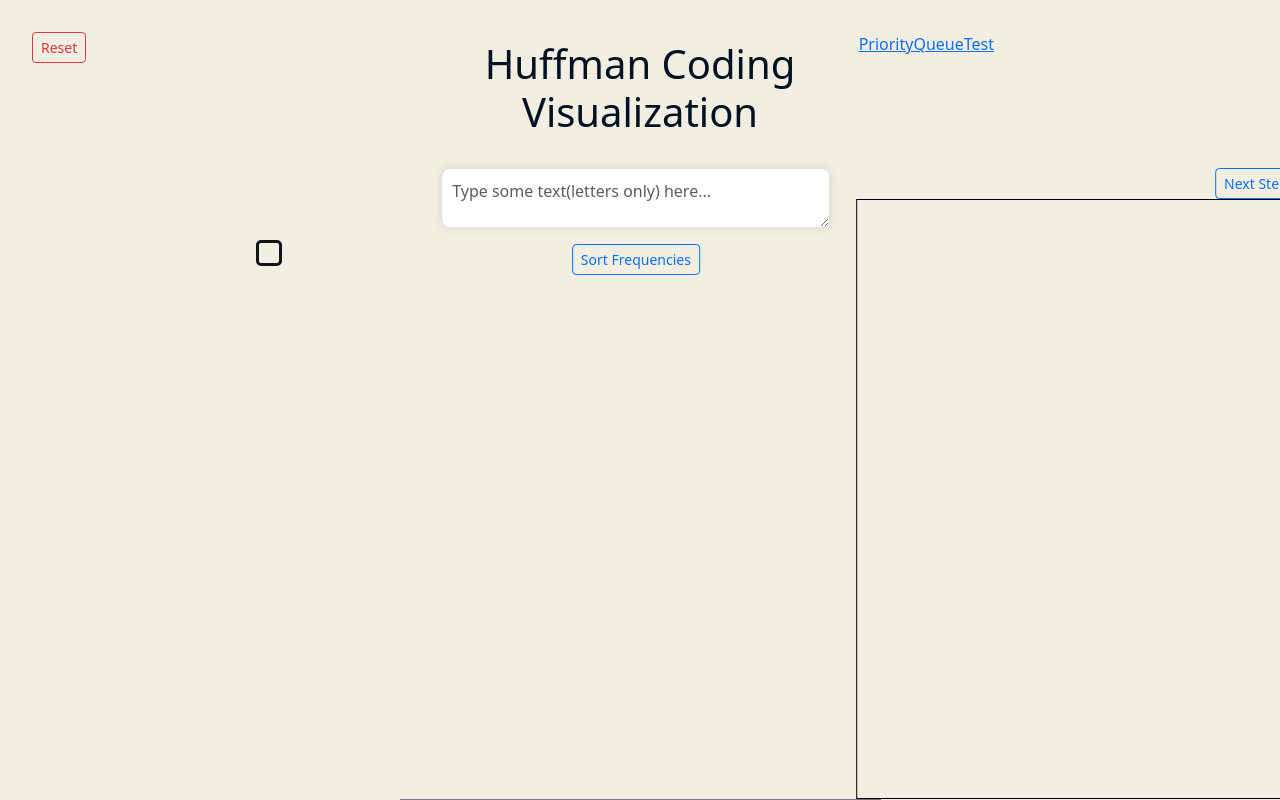
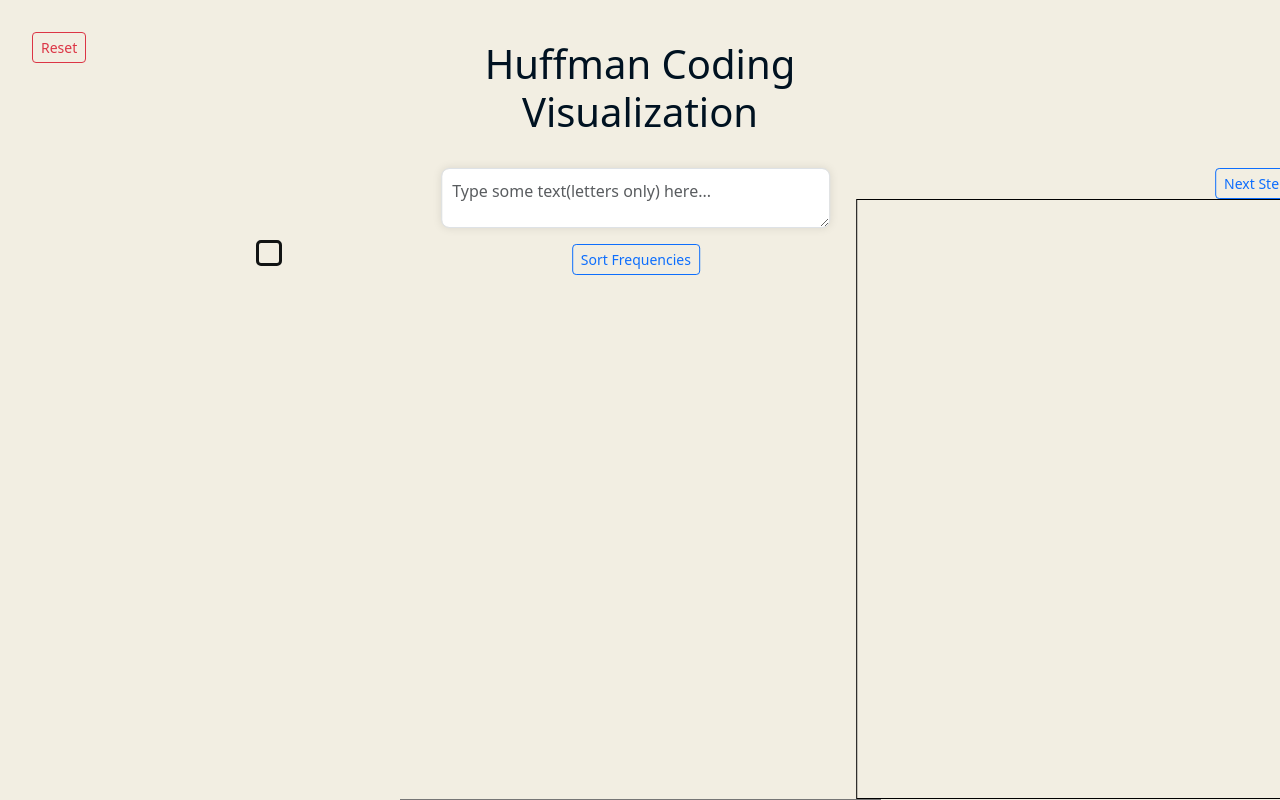
Before and after one commit to saathvikpd/HuffmanViz, a SvelteKit app: page / in a window 1280 px wide. Shown: the top 800 px of the page. Built offline with nearby package versions, Linux system fonts and the light colour scheme.

Commit message:
Update +page.svelte

```diff
--- a/src/routes/+page.svelte
+++ b/src/routes/+page.svelte
@@ -64,7 +64,6 @@
             <h1 class="text-center">Huffman Coding Visualization</h1>
         </div>
         <div class="col-md-4">
-            <a href="/test/priorityqueue/">PriorityQueueTest</a>
         </div>
     </div>
 
```
